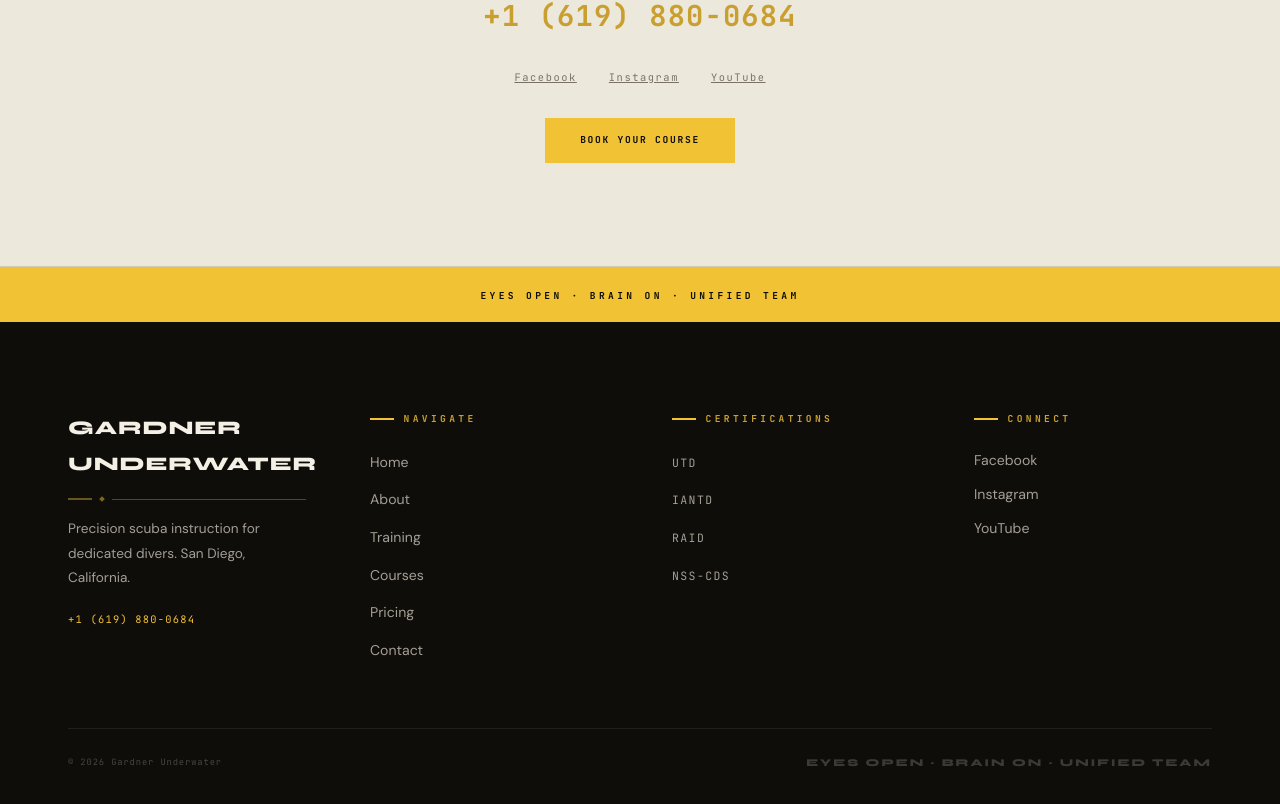
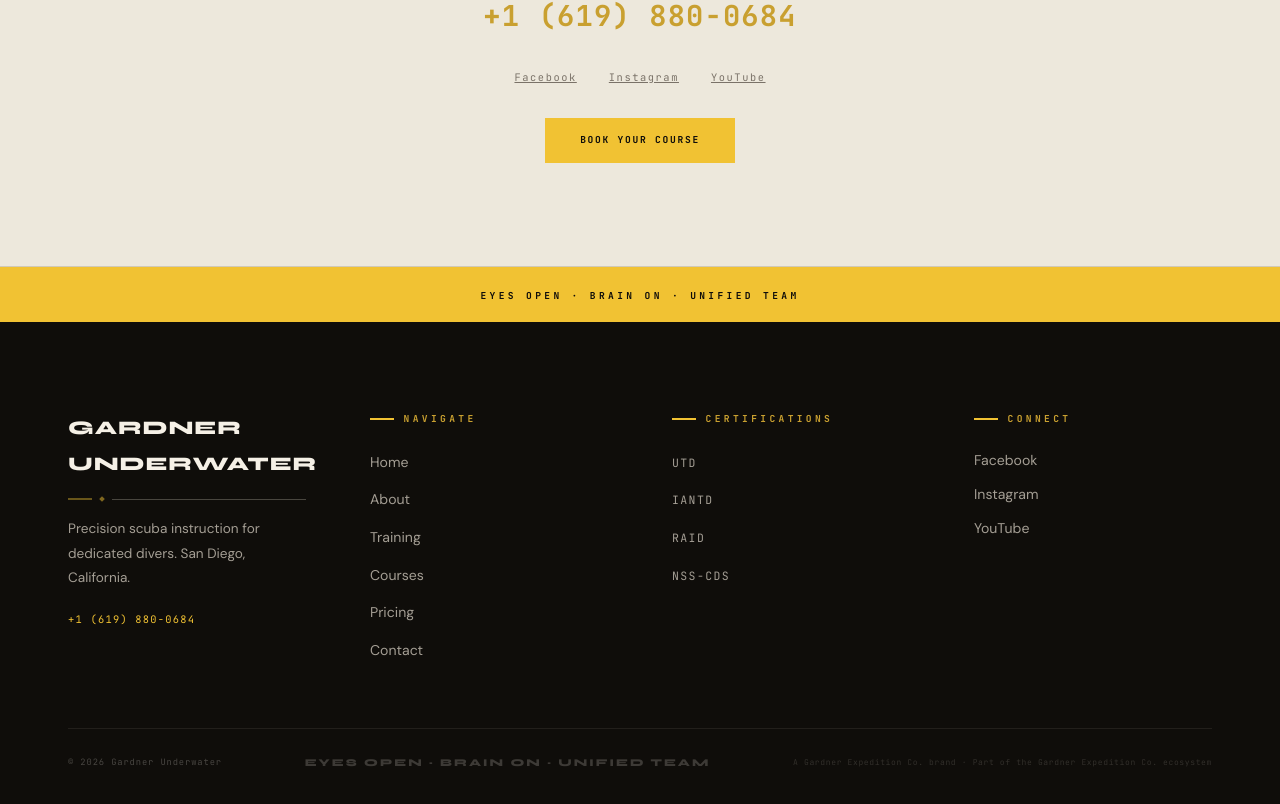
Before and after one commit to jeremiahrgardner/gardnerunderwater, a Next.js app: page / in a window 1280 px wide. Shown: the part 3354-4158 px from the top of the page. Built offline with nearby package versions, Linux system fonts and the light colour scheme.

Commit message:
Footer: add Gardner Expedition Co. ecosystem line
Part of the shared visual identity system across all GEC properties.

```diff
--- a/components/Footer.tsx
+++ b/components/Footer.tsx
@@ -129,6 +129,9 @@
           <p style={{ fontFamily: "'Syne', sans-serif", fontSize: "0.65rem", fontWeight: 800, letterSpacing: "0.2em", color: "rgba(245,240,230,0.2)", textTransform: "uppercase" }}>
             Eyes Open · Brain On · Unified Team
           </p>
+          <p style={{ fontFamily: "'JetBrains Mono', monospace", fontSize: "0.5rem", color: "rgba(245,240,230,0.15)", letterSpacing: "0.08em" }}>
+            A Gardner Expedition Co. brand · Part of the Gardner Expedition Co. ecosystem
+          </p>
         </div>
       </div>
     </footer>
```
